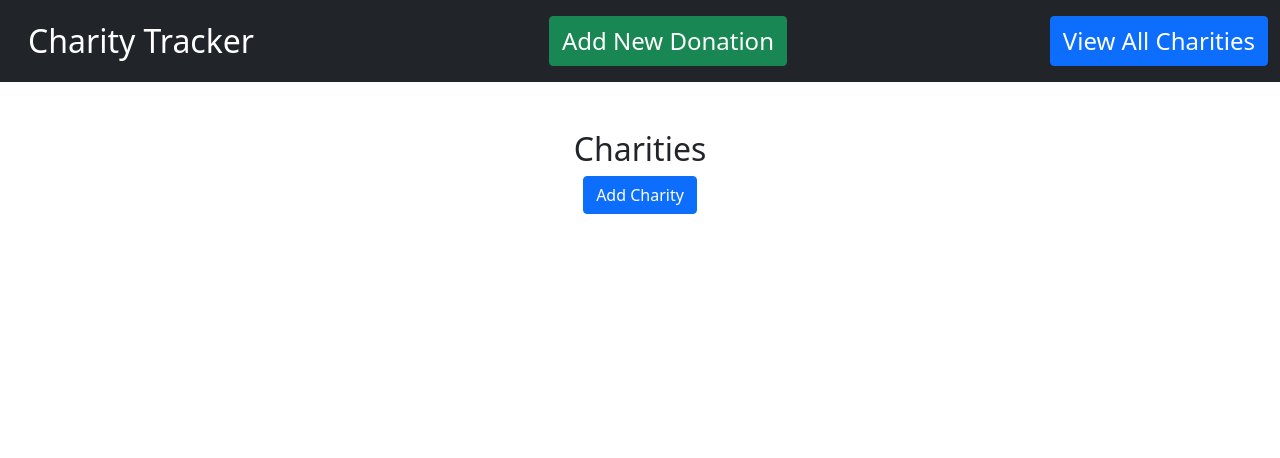
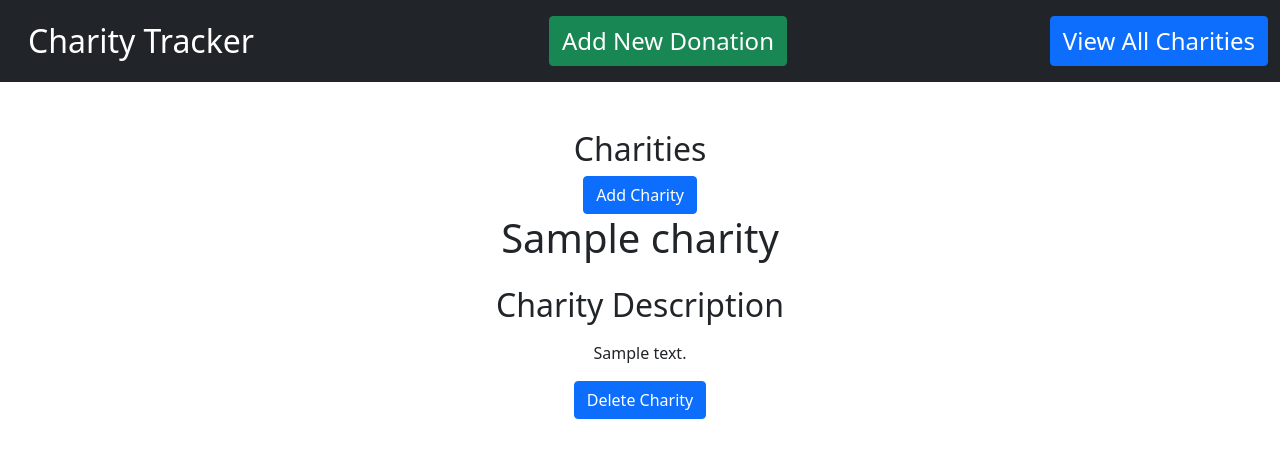
Before and after one commit to rosaregalado/charity-tracker, a Flask app: page /charities in a window 1280 px wide. Shown: the top 458 px of the page. Run offline with Flask 2, Linux system fonts and the light colour scheme; a database or web service that is not in the repository returns one stand-in record (values such as "Sample title"); some libraries are stand-ins or nearby versions.

Commit message:
updated charity resource

```diff
--- a/app.py
+++ b/app.py
@@ -124,7 +124,7 @@ def charities_update(charity_name):
     {'name': charity_name},
     {'$set': updated_charity}
   )
-  return redirect(url_for('charity_show', charity_name=updated_charity['name']))
+  return redirect(url_for('charities_index', charity_name=updated_charity['name']))
 
 
 
--- a/templates/charities_index.html
+++ b/templates/charities_index.html
@@ -4,6 +4,18 @@
 <div class='container d-flex flex-column justify-content-center align-items-center p-5'>
   <h2>Charities</h2>
   <a href='/charities/new' class='btn btn-primary'>Add Charity</a>
+
+  {% for charity in charities %}
+  <h1>{{ charity.name }}</h1>
+  <h2 class='mb-3 mt-3'>Charity Description</h2>
+  <p>{{ charity.description }}</p>
+
+
+  <form method='POST' action='/charities/{{charity_name}}/delete'>
+      <button class="btn btn-primary" type='submit'>Delete Charity</button>
+  </form>
+
+  {% endfor %}
 </div>
 
 {% endblock %}
```
